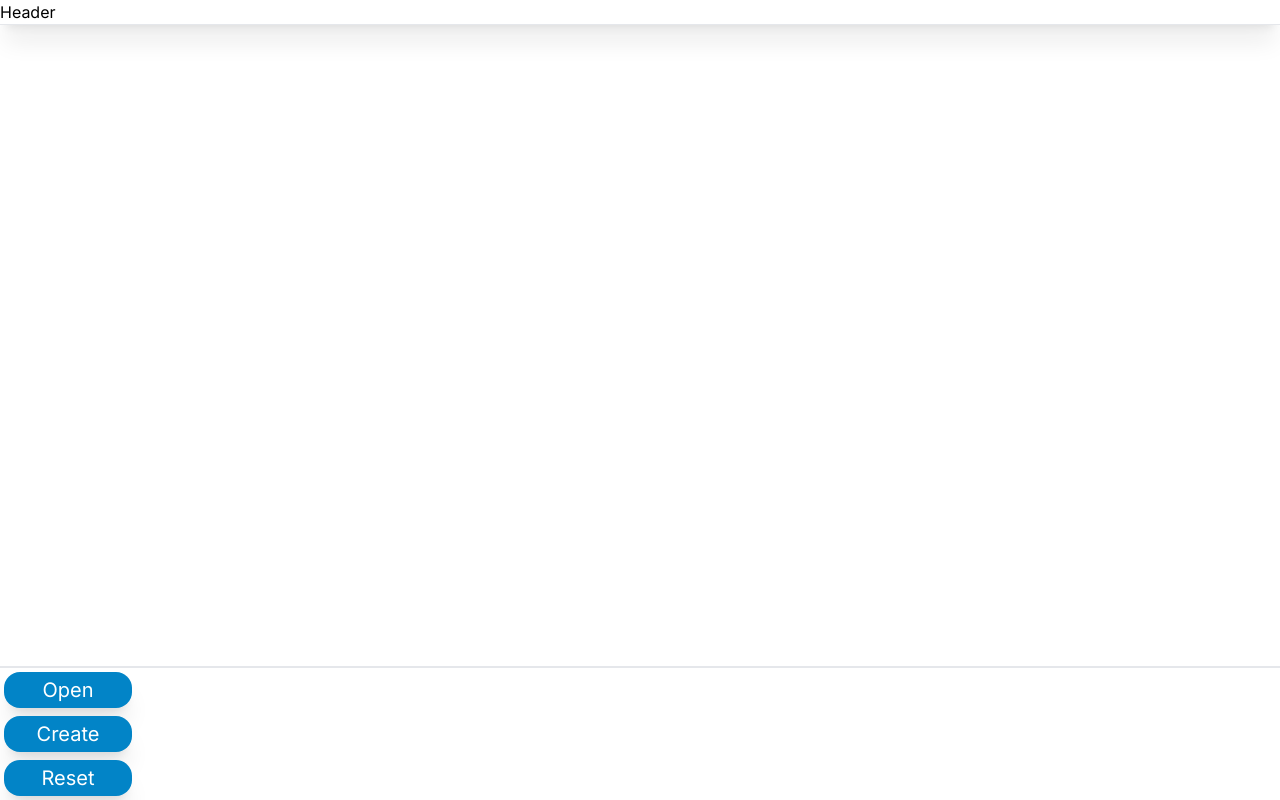
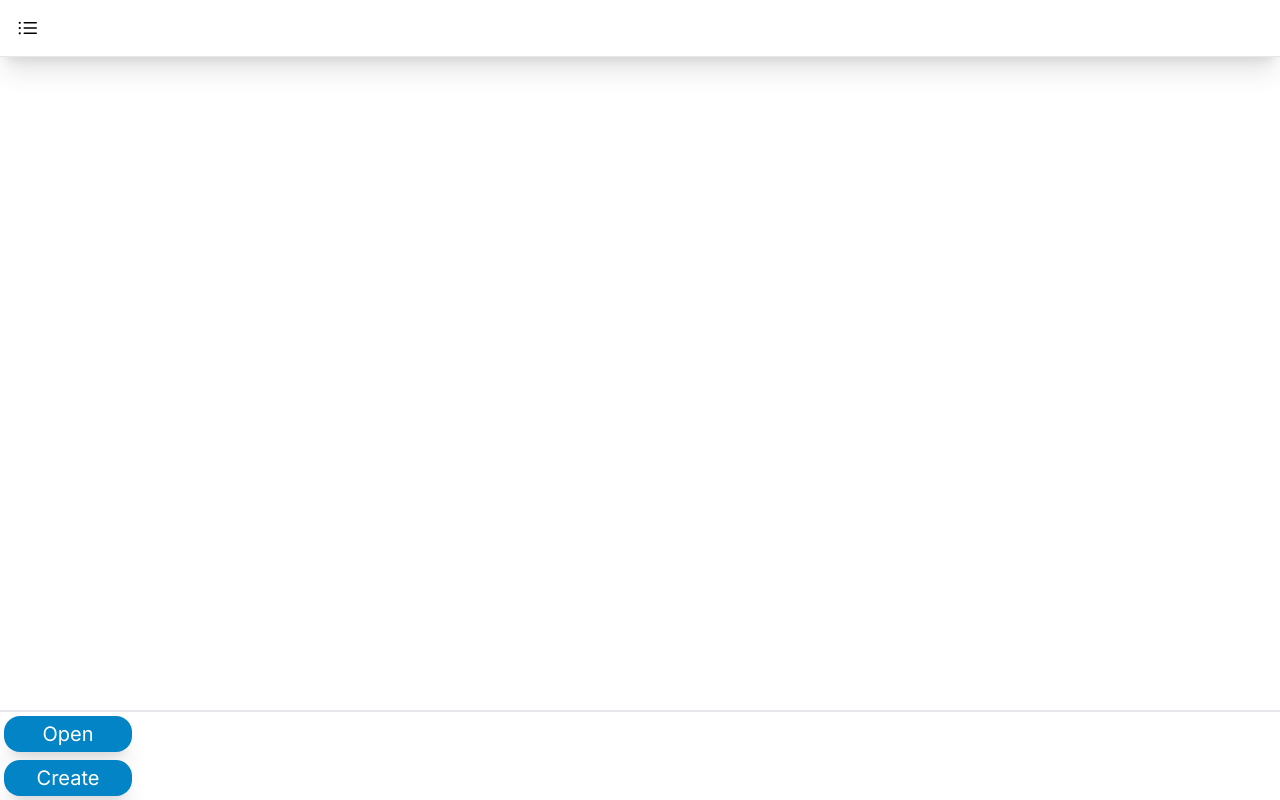
Before and after one commit to DaiChi904/todo-app, a Next.js app: page / in a window 1280 px wide. Built offline with nearby package versions, Linux system fonts and the light colour scheme.

Commit message:
feat: menu

```diff
--- a/src/app/page.tsx
+++ b/src/app/page.tsx
@@ -8,10 +8,12 @@ import Content from "@/components/layouts/Content";
 import Footer from "@/components/layouts/Footer";
 import Header from "@/components/layouts/Header";
 import Page from "@/components/layouts/Page";
+import Menu from "@/features/common/Menu";
 import EditTodoModal from "@/features/routes/todo/EditTodoModal";
 import NewTodoModal from "@/features/routes/todo/NewTodoModal";
 import TodoDetailModal from "@/features/routes/todo/TodoDetailModal";
 import TodoList from "@/features/routes/todo/TodoList";
+import { useControlMenu } from "@/hooks/useMenu";
 import { useSetModal } from "@/hooks/useModals";
 import useResetTodosAtom from "@/hooks/useTodo";
 
@@ -19,6 +21,8 @@ export default function Home() {
     const setModal = useSetModal();
     const [isModalOpen, setIsModalOpen] = useState(false);
     const reset = useResetTodosAtom();
+
+    const controlMenu = useControlMenu();
 
     // Todo一覧の高さの調整（全体の画面の縦幅が100vhになるようにする。）
     const headerRef = useRef<HTMLDivElement>(null);
@@ -35,7 +39,24 @@ export default function Home() {
         <>
             <Page>
                 <div ref={headerRef}>
-                    <Header>Header</Header>
+                    <Header>
+                        <div className="m-2 flex p-2" onClick={() => controlMenu(true)}>
+                            <svg
+                                xmlns="http://www.w3.org/2000/svg"
+                                fill="none"
+                                viewBox="0 0 24 24"
+                                strokeWidth={1.5}
+                                stroke="currentColor"
+                                className="size-6"
+                            >
+                                <path
+                                    strokeLinecap="round"
+                                    strokeLinejoin="round"
+                                    d="M8.25 6.75h12M8.25 12h12m-12 5.25h12M3.75 6.75h.007v.008H3.75V6.75Zm.375 0a.375.375 0 1 1-.75 0 .375.375 0 0 1 .75 0ZM3.75 12h.007v.008H3.75V12Zm.375 0a.375.375 0 1 1-.75 0 .375.375 0 0 1 .75 0Zm-.375 5.25h.007v.008H3.75v-.008Zm.375 0a.375.375 0 1 1-.75 0 .375.375 0 0 1 .75 0Z"
+                                />
+                            </svg>
+                        </div>
+                    </Header>
                 </div>
                 <Content>
                     <div style={{ height: `calc(100vh - ${headerHeight}px - ${footerHeight}px)` }}>
@@ -56,9 +77,6 @@ export default function Home() {
                         >
                             <text className="text-xl text-white">Create</text>
                         </button>
-                        <button className="m-1 w-32 rounded-2xl bg-sky-600 px-2 py-1 shadow-xl" onClick={() => reset()}>
-                            <text className="text-xl text-white">Reset</text>
-                        </button>
                     </Footer>
                 </div>
             </Page>
@@ -68,6 +86,15 @@ export default function Home() {
             <TodoDetailModal />
 
             <EditTodoModal />
+
+            <Menu>
+                <button className="m-1 w-32 rounded-2xl bg-sky-600 px-2 py-1 shadow-xl" onClick={() => reset()}>
+                    <text className="text-xl text-white">Reset</text>
+                </button>
+                <button className="m-1 w-32 rounded-2xl bg-sky-600 px-2 py-1 shadow-xl" onClick={() => controlMenu(false)}>
+                    <text className="text-xl text-white">Close</text>
+                </button>
+            </Menu>
 
             {/**This is experimental modal */}
             <Modal isOpen={isModalOpen}>
--- /dev/null
+++ b/src/features/common/Menu.tsx
@@ -0,0 +1,41 @@
+import { useEffect, useRef } from "react";
+
+import { useCheckMenu } from "@/hooks/useMenu";
+
+export default function Menu({
+    children,
+}: Readonly<{
+    children: React.ReactNode;
+}>) {
+    const menu = useCheckMenu();
+
+    const bodyRef = useRef(document.body.style.overflow);
+    useEffect(() => {
+        if (menu) {
+            bodyRef.current = document.body.style.overflow;
+            document.body.style.overflow = "hidden";
+        } else {
+            document.body.style.overflow = "visible";
+        }
+    }, [menu]);
+
+    return (
+        <div
+            className={
+                menu
+                    ? "fixed inset-0 z-30 flex h-screen w-screen items-center justify-center overflow-hidden bg-black opacity-90 transition-opacity duration-700 ease-in-out"
+                    : "fixed -left-0 bg-black opacity-0 transition-opacity duration-700 ease-in-out"
+            }
+        >
+            <div
+                className={
+                    menu
+                        ? "fixed left-0 top-0 z-30 flex h-screen w-2/5 flex-col bg-white shadow-2xl transition-transform duration-700 ease-in-out"
+                        : "fixed left-0 top-0 z-30 flex h-screen w-2/5 -translate-x-full flex-col bg-white shadow-2xl transition-transform duration-700 ease-in-out"
+                }
+            >
+                {children}
+            </div>
+        </div>
+    );
+}
--- /dev/null
+++ b/src/hooks/useMenu.ts
@@ -0,0 +1,20 @@
+import { atom, useAtomValue, useSetAtom } from "jotai";
+
+const menuAtom = atom<boolean>(false);
+
+/**
+ * Get menu is opened or not.
+ */
+export function useCheckMenu(): boolean {
+    const menu = useAtomValue<boolean>(menuAtom);
+    return menu;
+}
+
+/**
+ * Open or Close menu.
+ * @param boolean
+ */
+export function useControlMenu() {
+    const setModal = useSetAtom(menuAtom);
+    return setModal;
+}
```
